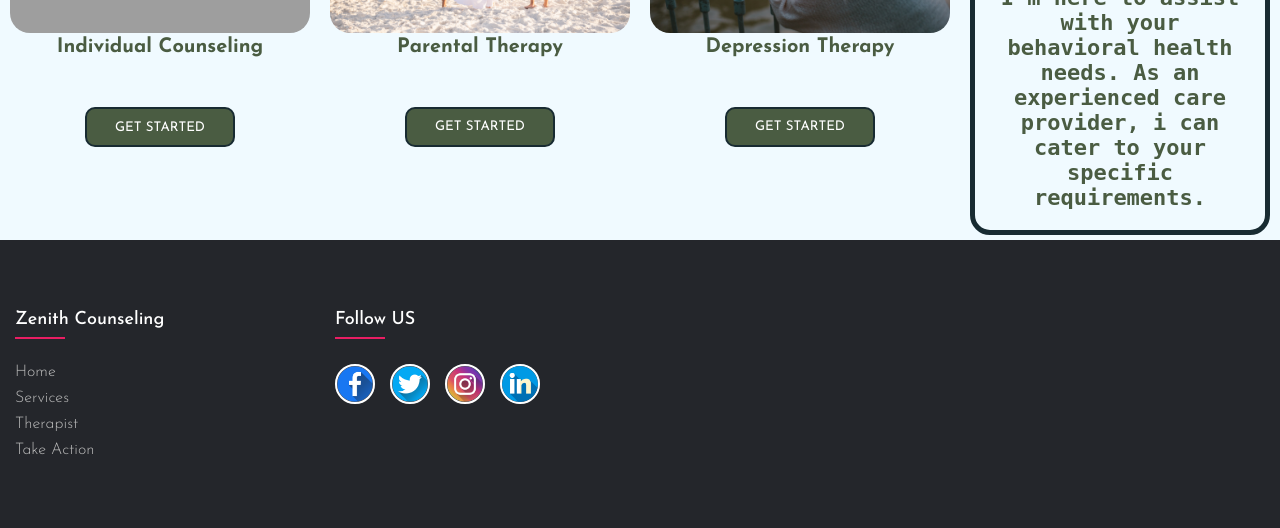
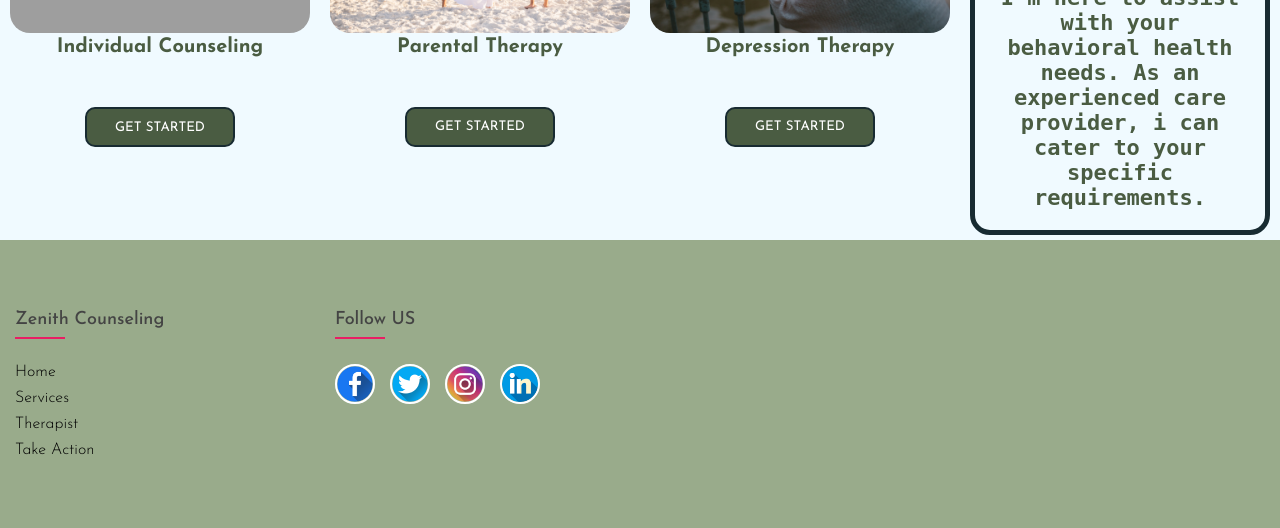
Before and after one commit to Andy2020code/Therapist-server, a Flask app: page /our-services in a window 1280 px wide. Shown: the part 1940-2468 px from the top of the page. Run offline with Flask 3, Linux system fonts and the light colour scheme; some web fonts are replaced; grey boxes are pictures that could not be loaded.

Commit message:
Update our-services.css

```diff
--- a/static/css/our-services.css
+++ b/static/css/our-services.css
@@ -180,6 +180,7 @@
     justify-content: center;
     text-align: center;
     line-height: 20px;
+    cursor: pointer;
   }
 
   .services-card h1{
@@ -857,7 +858,7 @@
 }
 
 .footer{
-    background-color: #24262b;
+    background-color: #99AB8B;
     padding: 70px 0;
 }
 
@@ -868,7 +869,7 @@
 
 .footer-col h4{
   font-size: 18px;
-  color: #fff;
+  color: #444;
   text-transform: capitalize;
   margin-bottom: 35px;
   font-weight: 500;
@@ -893,10 +894,10 @@
 .footer-col ul li a{
   font-size: 16px;
   text-transform: capitalize;
-  color: #fff;
+  color: #444;
   text-decoration: none;
   font-weight: 300;
-  color: #bbbbbb;
+  color: #000;
   display: block;
   transition: all 0.3s ease;
 }
```
